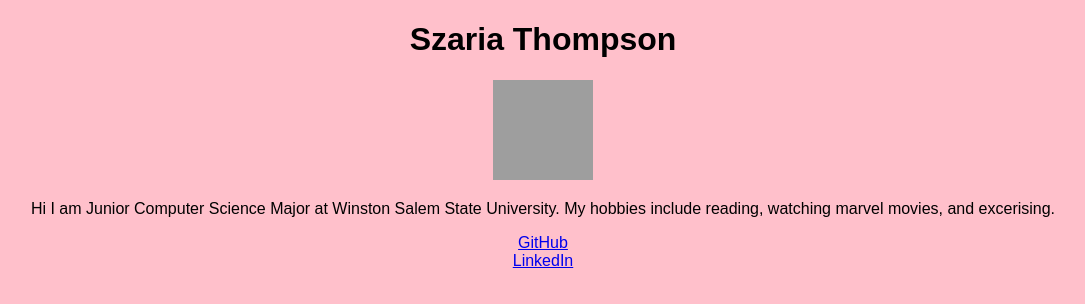
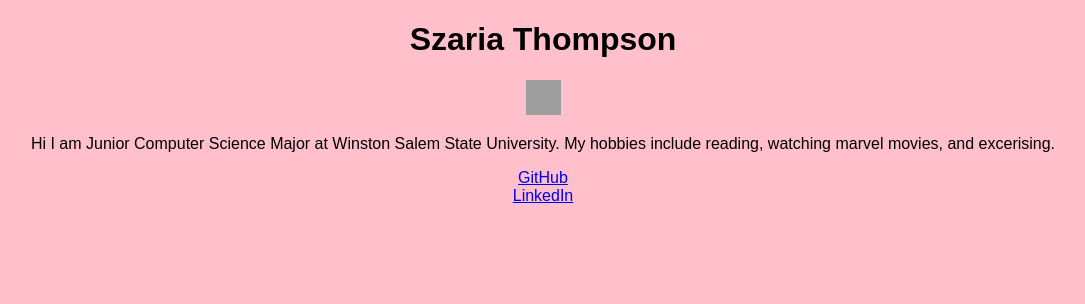
Before and after one commit to st327/portfolio, a plain HTML site: page index.html in a window 1280 px wide. Shown: the whole page, without its empty margins (97-1182 px from the left). Drawn offline with Linux system fonts and the light colour scheme; grey boxes are pictures that could not be loaded.

Commit message:
Update styles.css

```diff
--- a/styles.css
+++ b/styles.css
@@ -5,6 +5,6 @@ body {
 }
 
 img {
-    height: 100px;
-    width:  100px;
+    height: 35px;
+    width:  35px;
 }
```
